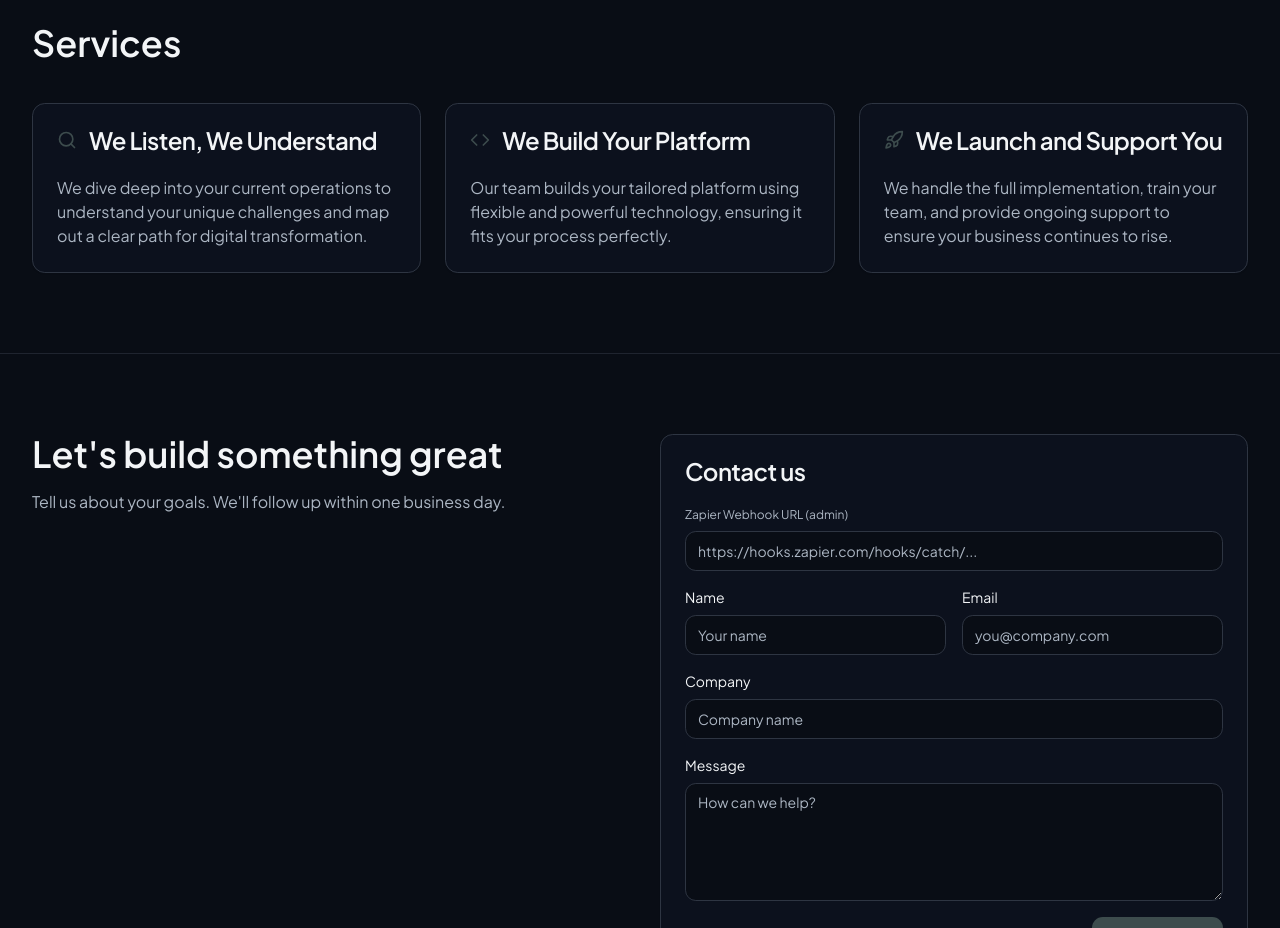
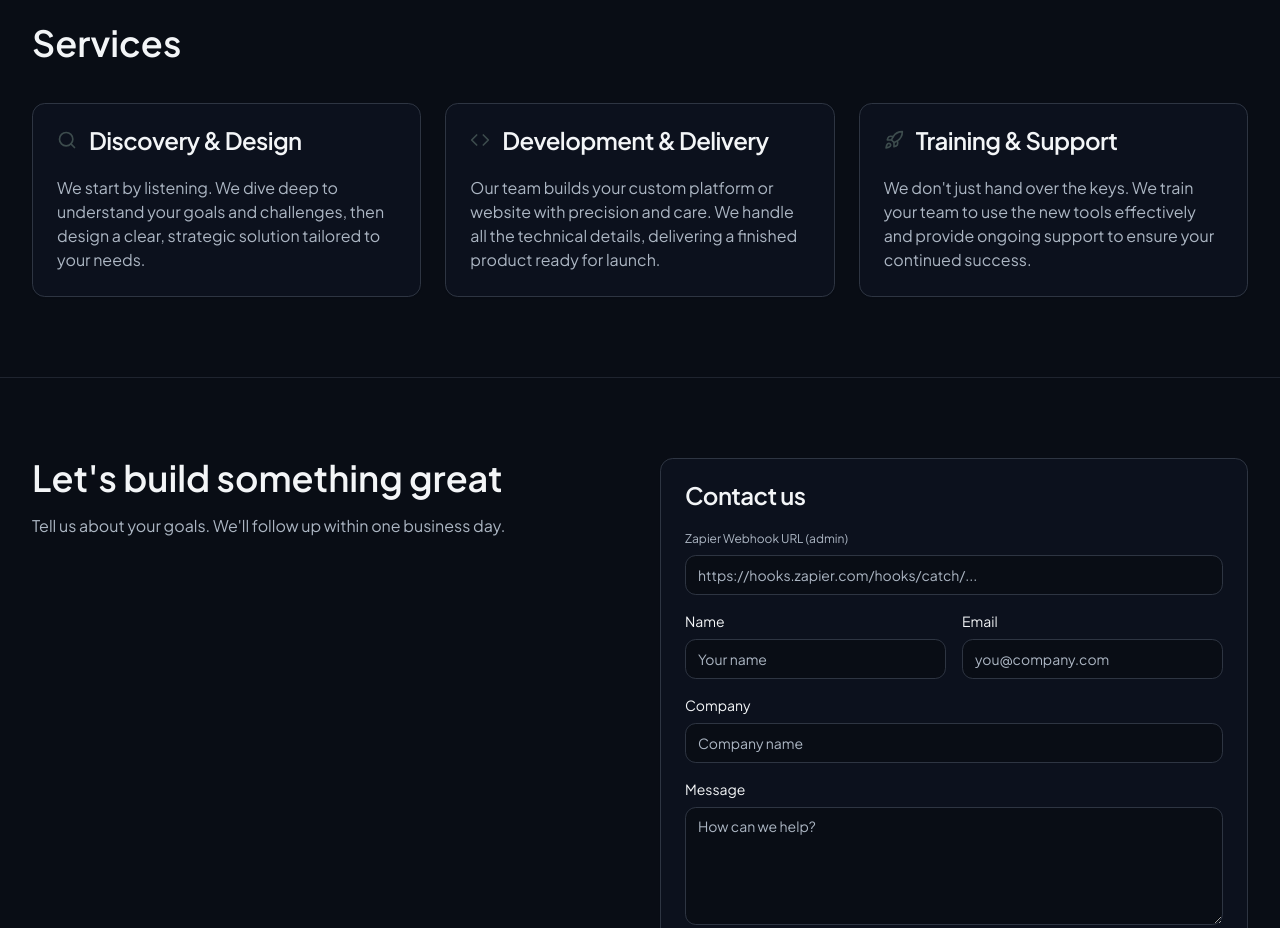
Before and after one commit to talitacad/kumi-digital-launchpad, a React (Vite) app: page / in a window 1280 px wide. Shown: the part 1140-2068 px from the top of the page. Built offline with nearby package versions, Linux system fonts and the light colour scheme.

Commit message:
Update Services section content
Updated titles and descriptive text for the three content boxes in the Services section.

```diff
--- a/src/pages/Index.tsx
+++ b/src/pages/Index.tsx
@@ -492,26 +492,26 @@ const Index = () => {
             <div className="grid md:grid-cols-3 gap-6">
               <Card className="hover:shadow-[var(--shadow-elevate)] transition-shadow">
                 <CardHeader>
-                  <CardTitle className="flex items-center gap-3"><Search className="size-5 text-primary" /> We Listen, We Understand</CardTitle>
+                  <CardTitle className="flex items-center gap-3"><Search className="size-5 text-primary" /> Discovery & Design</CardTitle>
                 </CardHeader>
                 <CardContent className="text-muted-foreground">
-                  We dive deep into your current operations to understand your unique challenges and map out a clear path for digital transformation.
+                  We start by listening. We dive deep to understand your goals and challenges, then design a clear, strategic solution tailored to your needs.
                 </CardContent>
               </Card>
               <Card className="hover:shadow-[var(--shadow-elevate)] transition-shadow">
                 <CardHeader>
-                  <CardTitle className="flex items-center gap-3"><Code className="size-5 text-primary" /> We Build Your Platform</CardTitle>
+                  <CardTitle className="flex items-center gap-3"><Code className="size-5 text-primary" /> Development & Delivery</CardTitle>
                 </CardHeader>
                 <CardContent className="text-muted-foreground">
-                  Our team builds your tailored platform using flexible and powerful technology, ensuring it fits your process perfectly.
+                  Our team builds your custom platform or website with precision and care. We handle all the technical details, delivering a finished product ready for launch.
                 </CardContent>
               </Card>
               <Card className="hover:shadow-[var(--shadow-elevate)] transition-shadow">
                 <CardHeader>
-                  <CardTitle className="flex items-center gap-3"><Rocket className="size-5 text-primary" /> We Launch and Support You</CardTitle>
+                  <CardTitle className="flex items-center gap-3"><Rocket className="size-5 text-primary" /> Training & Support</CardTitle>
                 </CardHeader>
                 <CardContent className="text-muted-foreground">
-                  We handle the full implementation, train your team, and provide ongoing support to ensure your business continues to rise.
+                  We don't just hand over the keys. We train your team to use the new tools effectively and provide ongoing support to ensure your continued success.
                 </CardContent>
               </Card>
             </div>
```
